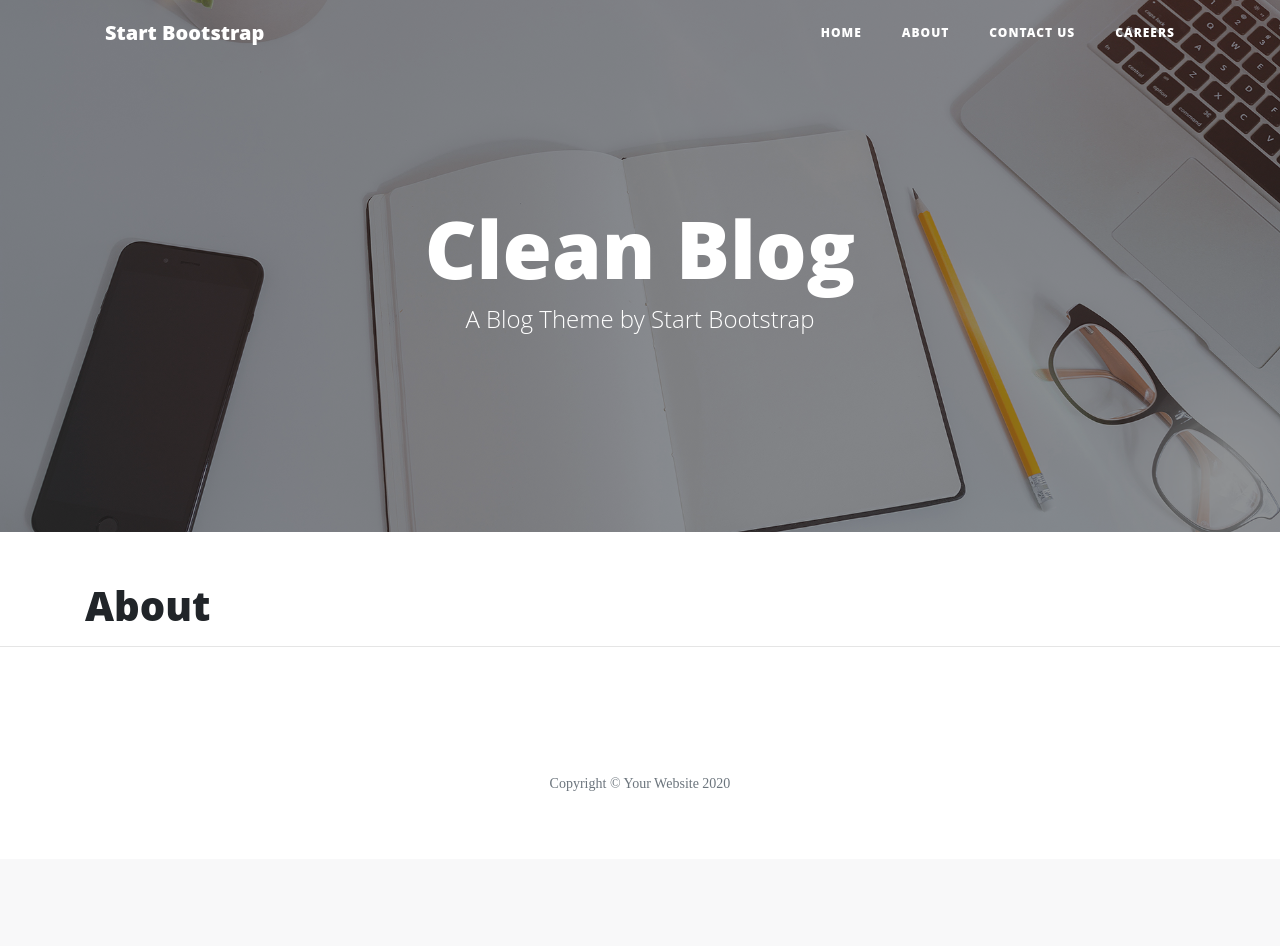
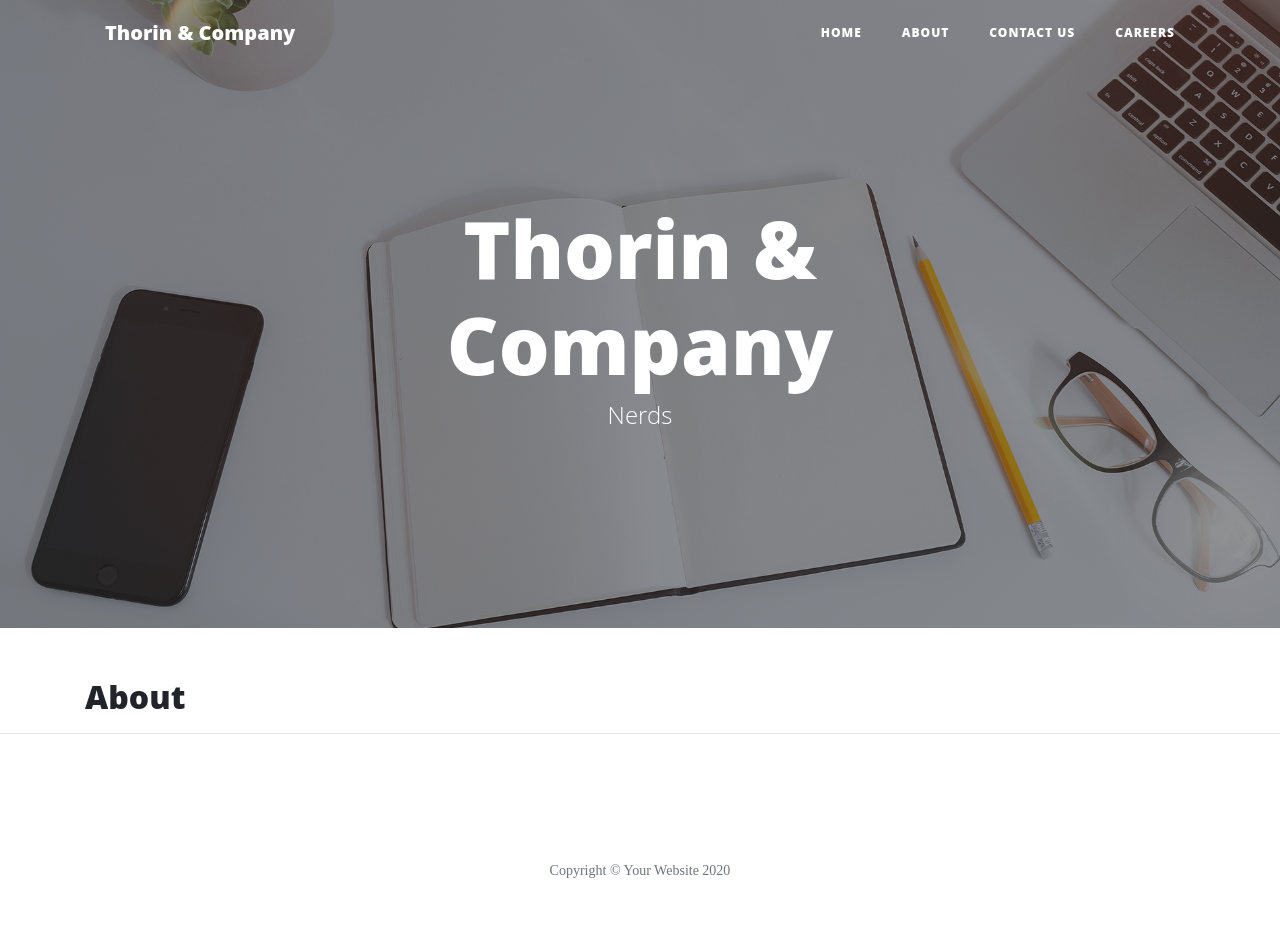
Before and after one commit to Dermot-K/Flask, a Flask app: page /about in a window 1280 px wide. Before the commit the page ends 791 px from the top, so only its background shows below. Run offline with Flask 2, Linux system fonts and the light colour scheme; some libraries are stand-ins or nearby versions.

Commit message:
headings styled

```diff
--- a/templates/about.html
+++ b/templates/about.html
@@ -3,5 +3,5 @@
 
 <!--Flask then looks for a block, which we called content, and injects this content into it-->
 {% block content %}
-<h1>About</h1>
+<h2>About</h2>
 {% endblock %}
--- a/templates/base.html
+++ b/templates/base.html
@@ -21,7 +21,7 @@
             id="mainNav"
         >
             <div class="container">
-                <a class="navbar-brand" href="{{ url_for('index') }}">Start Bootstrap</a>
+                <a class="navbar-brand" href="{{ url_for('index') }}">Thorin &amp; Company</a>
                 <button
                     class="navbar-toggler navbar-toggler-right"
                     type="button"
@@ -63,9 +63,9 @@
                 <div class="row">
                     <div class="col-lg-8 col-md-10 mx-auto">
                         <div class="site-heading">
-                            <h1>Clean Blog</h1>
+                            <h1>Thorin &amp; Company</h1>
                             <span class="subheading"
-                                >A Blog Theme by Start Bootstrap</span
+                                >Nerds</span
                             >
                         </div>
                     </div>
--- a/templates/careers.html
+++ b/templates/careers.html
@@ -3,5 +3,5 @@
 
 <!--Flask then looks for a block, which we called content, and injects this content into it-->
 {% block content %}
-<h1>Come werk</h1>
+<h2>Come werk</h2>
 {% endblock %}
--- a/templates/contact.html
+++ b/templates/contact.html
@@ -3,5 +3,5 @@
 
 <!--Flask then looks for a block, which we called content, and injects this content into it-->
 {% block content %}
-<h1>Contact Us</h1>
+<h2>Contact Us</h2>
 {% endblock %}
```
